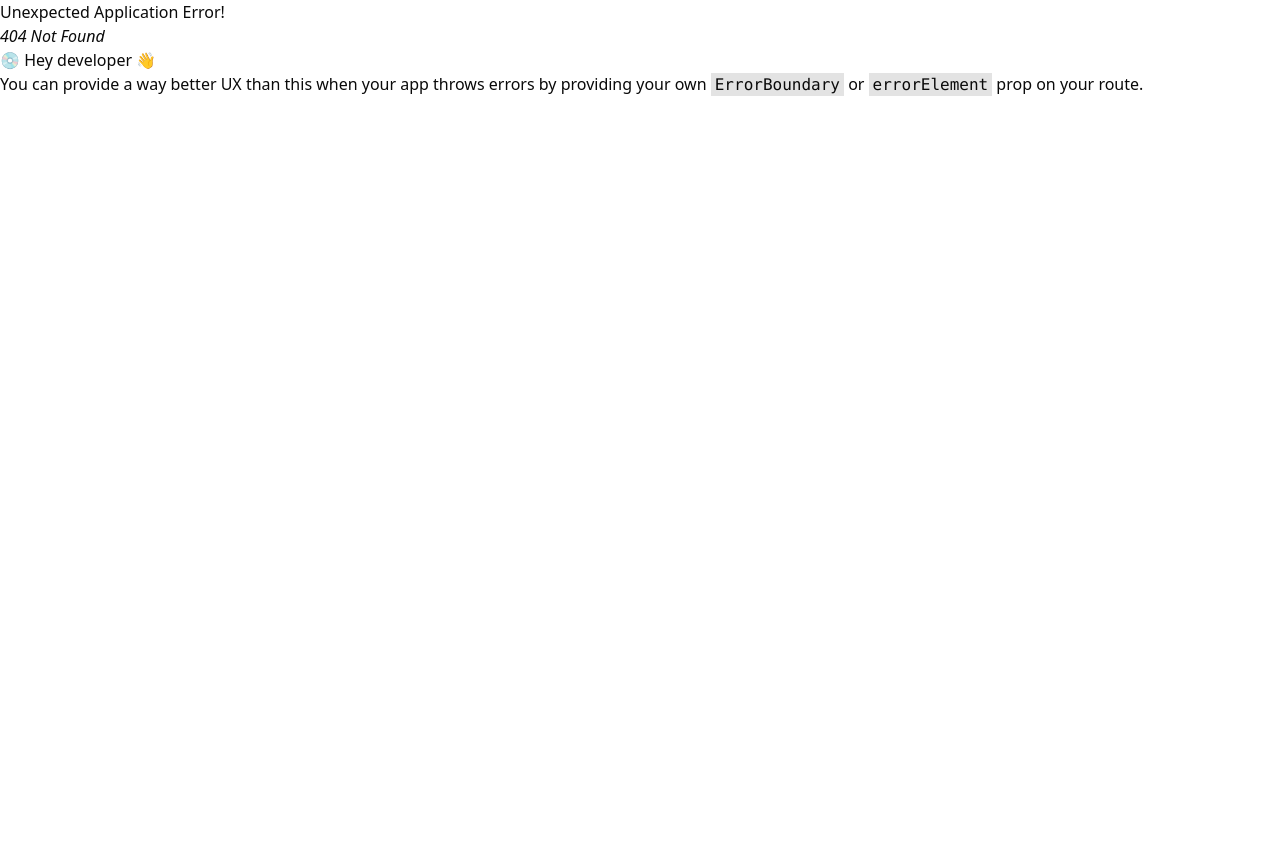
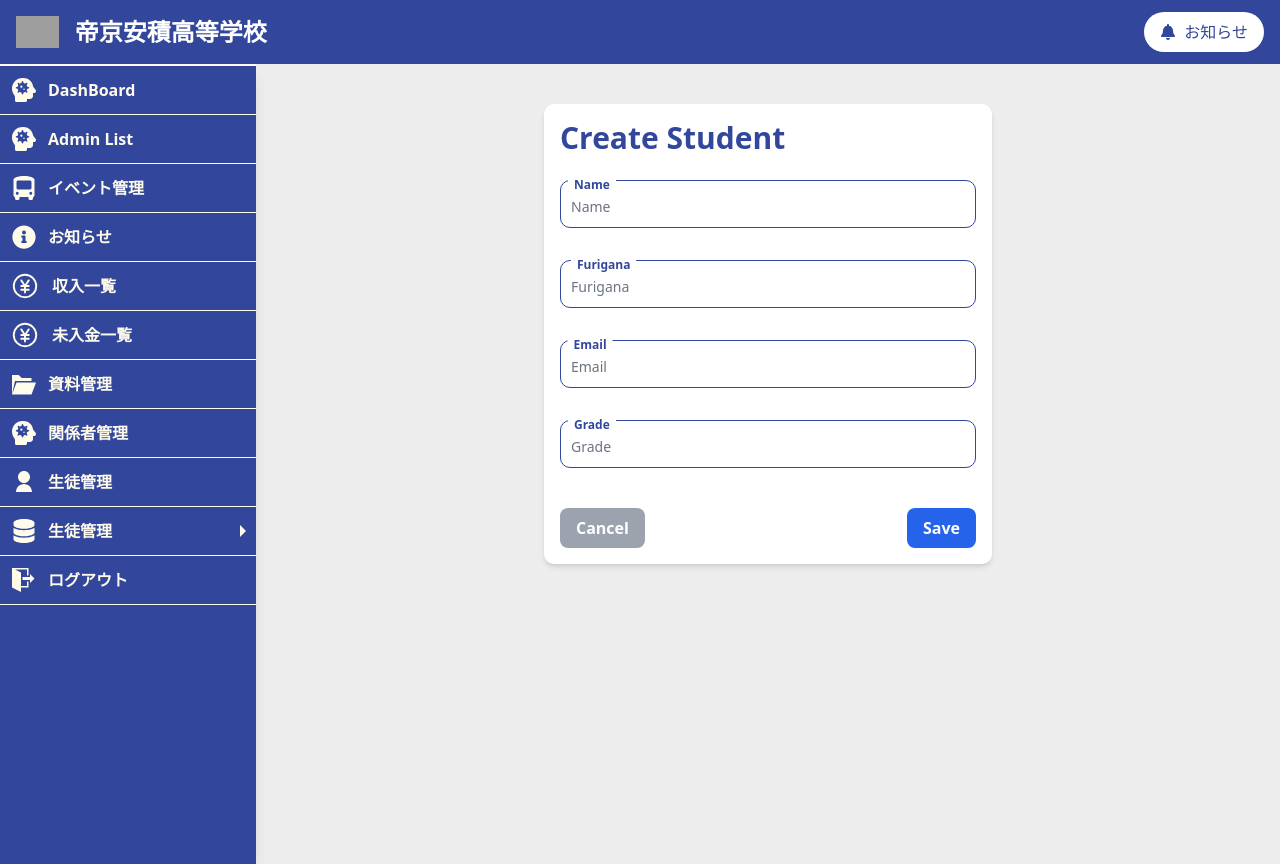
Before and after one commit to jbcPranta/School-PR, a React (Vite) app: page /react/create-student in a window 1280 px wide. Before the commit this address had no page. Before the commit the page ends 800 px from the top, so only its background shows below. Built offline with nearby package versions, Linux system fonts and the light colour scheme; grey boxes are pictures that could not be loaded.

Commit message:
Form work done

```diff
--- a/src/components/common/CommonForm.tsx
+++ b/src/components/common/CommonForm.tsx
@@ -1,188 +1,76 @@
 import React from "react";
 import { useForm } from "react-hook-form";
-import toast from "react-hot-toast";
 import { useNavigate } from "react-router-dom";
 
-type FormData = {
-  role: string;
+type FieldConfig = {
   name: string;
-  name_furigana: string;
-  phoneNumber: string;
-  email: string;
+  label: string;
+  type: string;
+  placeholder?: string;
+  validation?: object;
 };
 
-const CommonForm: React.FC = () => {
+type CommonFormProps = {
+  title: string;
+  fields: FieldConfig[];
+  // eslint-disable-next-line @typescript-eslint/no-explicit-any
+  onSubmit: (data: any) => void;
+};
+
+const CommonForm: React.FC<CommonFormProps> = ({ title, fields, onSubmit }) => {
   const {
     register,
     handleSubmit,
     formState: { errors },
-  } = useForm<FormData>({
-    mode: "onChange",
-    reValidateMode: "onChange",
-  });
+  } = useForm({ mode: "onChange", reValidateMode: "onChange" });
+
   const navigate = useNavigate();
-
-  const onSubmit = (data: FormData) => {
-    toast.success("Login Success");
-    console.log(data);
-    setTimeout(() => {
-      // Navigate to the desired page after submission
-    }, 1000);
-    // Add your submission logic here (e.g., API call)
-  };
+  console.log(fields)
 
   return (
     <form
       onSubmit={handleSubmit(onSubmit)}
-      className="max-w-md mx-auto p-4 space-y-6 bg-white shadow-md rounded-lg relative"
+      className="max-w-md mx-auto p-4 space-y-6 bg-white shadow-md rounded-lg"
     >
-      <h2 className="text-3xl font-bold text-[#32479C]">Create User</h2>
-      <div>
-        {/* Role */}
-        <div className="mb-4 relative">
+      <h2 className="text-3xl font-bold text-[#32479C]">{title}</h2>
+
+      {fields.map((field) => (
+        <div key={field.name} className="mb-4 relative">
           <input
-            required
-            type="text"
-            placeholder="Role"
+            type={field.type}
+            placeholder={field.placeholder || field.label}
             className={`block px-2.5 pb-2.5 pt-4 w-full text-sm bg-transparent rounded-lg border-1 ${
-              errors.role ? "border-red-500" : "border-[#32479C]"
+              errors[field.name] ? "border-red-500" : "border-[#32479C]"
             }`}
-            {...register("role", { required: "Role is required" })}
+            {...register(field.name, field.validation)}
           />
           <label
             className={`absolute text-base ${
-              errors.role ? "text-red-500" : "text-[#32479C]"
+              errors[field.name] ? "text-red-500" : "text-[#32479C]"
             } font-bold duration-300 transform -translate-y-4 scale-75 top-2 z-10 bg-white px-2`}
           >
-            Role
+            {field.label}
           </label>
           <p className="p-2 text-sm text-red-500 font-semibold">
-            {errors.role?.message}
+            {errors[field.name]?.message as string}
           </p>
         </div>
+      ))}
 
-        {/* Name */}
-        <div className="mb-4 relative">
-          <input
-            type="text"
-            placeholder="Name"
-            className={`block px-2.5 pb-2.5 pt-4 w-full text-sm bg-transparent rounded-lg border-1 ${
-              errors.name ? "border-red-500" : "border-[#32479C]"
-            }`}
-            {...register("name", { required: "Name is required" })}
-          />
-          <label
-            className={`absolute text-base ${
-              errors.name ? "text-red-500" : "text-[#32479C]"
-            } font-bold duration-300 transform -translate-y-4 scale-75 top-2 z-10 bg-white px-2`}
-          >
-            Name
-          </label>
-          <p className="p-2 text-sm text-red-500 font-semibold">
-            {errors.name?.message}
-          </p>
-        </div>
-
-        {/* Furigana Name */}
-        <div className="mb-4 relative">
-          <input
-            type="text"
-            placeholder="Furigana Name"
-            className={`block px-2.5 pb-2.5 pt-4 w-full text-sm bg-transparent rounded-lg border-1 ${
-              errors.name_furigana ? "border-red-500" : "border-[#32479C]"
-            }`}
-            {...register("name_furigana", {
-              required: "Furigana name is required",
-            })}
-          />
-          <label
-            className={`absolute text-base ${
-              errors.name_furigana ? "text-red-500" : "text-[#32479C]"
-            } font-bold duration-300 transform -translate-y-4 scale-75 top-2 z-10 bg-white px-2`}
-          >
-            Furigana Name
-          </label>
-          <p className="p-2 text-sm text-red-500 font-semibold">
-            {errors.name_furigana?.message}
-          </p>
-        </div>
-
-        {/* Phone Number */}
-        <div className="mb-4 relative">
-          <input
-            type="tel"
-            placeholder="Phone Number"
-            className={`block px-2.5 pb-2.5 pt-4 w-full text-sm bg-transparent rounded-lg border-1 ${
-              errors.phoneNumber ? "border-red-500" : "border-[#32479C]"
-            }`}
-            {...register("phoneNumber", {
-              required: "Phone number is required",
-            })}
-          />
-          <label
-            className={`absolute text-base ${
-              errors.phoneNumber ? "text-red-500" : "text-[#32479C]"
-            } font-bold duration-300 transform -translate-y-4 scale-75 top-2 z-10 bg-white px-2`}
-          >
-            Phone Number
-          </label>
-          <p className="p-2 text-sm text-red-500 font-semibold">
-            {errors.phoneNumber?.message}
-          </p>
-        </div>
-
-        {/* Email */}
-        <div className="mb-4 relative">
-          <input
-            type="email"
-            placeholder="Email"
-            className={`block px-2.5 pb-2.5 pt-4 w-full text-sm bg-transparent rounded-lg border-1 ${
-              errors.email ? "border-red-500" : "border-[#32479C]"
-            }`}
-            {...register("email", {
-              required: "Email is required",
-              pattern: {
-                value: /^[^\s@]+@[^\s@]+\.[^\s@]+$/,
-                message: "Invalid email address",
-              },
-            })}
-          />
-          <label
-            className={`absolute text-base ${
-              errors.email ? "text-red-500" : "text-[#32479C]"
-            } font-bold duration-300 transform -translate-y-4 scale-75 top-2 z-10 bg-white px-2`}
-          >
-            Email
-          </label>
-          <p className="p-2 text-sm text-red-500 font-semibold">
-            {errors.email?.message}
-          </p>
-        </div>
-
-        {/* Buttons with Link */}
       <div className="flex gap-4 justify-between mt-6">
         <button
           type="button"
-            className="bg-gray-400 hover:bg-gray-500 text-white font-semibold px-4 py-2 rounded-md cursor-pointer"
-            onClick={() => navigate(-1)} // Go back to the previous page
+          className="bg-gray-400 hover:bg-gray-500 text-white font-semibold px-4 py-2 rounded-md"
+          onClick={() => navigate(-1)}
         >
           Cancel
         </button>
         <button
-            type="button"
-            className="bg-yellow-500 hover:bg-yellow-600 text-white font-semibold px-4 py-2 rounded-md cursor-pointer"
-          >
-            Register
-          </button>
-
-          <button
-            onClick={handleSubmit(onSubmit)}
           type="submit"
-            className="bg-blue-600 hover:bg-blue-700 text-white font-semibold px-4 py-2 rounded-md cursor-pointer"
+          className="bg-blue-600 hover:bg-blue-700 text-white font-semibold px-4 py-2 rounded-md"
         >
           Save
         </button>
-        </div>
       </div>
     </form>
   );
--- a/src/components/common/DataTableCommon.tsx
+++ b/src/components/common/DataTableCommon.tsx
@@ -8,10 +8,17 @@ type DataTableCommonProps = {
   // eslint-disable-next-line @typescript-eslint/no-explicit-any
   data: any[];
   headerTitle: string;
+  createPage: string;
   Actions: React.ReactNode[];
 };
 
-const DataTableCommon: React.FC<DataTableCommonProps> = ({ tableHead, data, headerTitle, Actions }) => {
+const DataTableCommon: React.FC<DataTableCommonProps> = ({
+  tableHead,
+  data,
+  headerTitle,
+  Actions,
+  createPage,
+}) => {
   const [pageNumber, setPageNumber] = useState(0);
   console.log(data);
   const page = 1; // Adjust the page numbers the way you want
@@ -30,7 +37,7 @@ const DataTableCommon: React.FC<DataTableCommonProps> = ({ tableHead, data, head
     <div className="relative">
       {/* Header section */}
       <div className="pb-4  dark:bg-gray-900 flex justify-between items-center">
-        <Link to={`/react/create-user`}>
+        <Link to={`${createPage}`} className="flex gap-2">
           <button className="text-white bg-green-600 hover:bg-green-700 font-medium rounded-md text-sm py-2.5 px-5 cursor-pointer">
             Create User
           </button>
--- /dev/null
+++ b/src/pages/AdminForm.tsx
@@ -0,0 +1,49 @@
+import React from "react";
+import toast from "react-hot-toast";
+import CommonForm from "../components/common/CommonForm";
+
+
+const AdminForm: React.FC= () => {
+  const adminFields = [
+    {
+      name: "role",
+      label: "Role",
+      type: "text",
+      validation: { required: "Role is required" },
+    },
+    {
+      name: "name",
+      label: "Name",
+      type: "text",
+      validation: { required: "Name is required" },
+    },
+    {
+      name: "email",
+      label: "Email",
+      type: "email",
+      validation: {
+        required: "Email is required",
+        pattern: {
+          value: /^[^\s@]+@[^\s@]+\.[^\s@]+$/,
+          message: "Invalid email address",
+        },
+      },
+    },
+    {
+      name: "department",
+      label: "Department",
+      type: "text",
+    },
+  ];
+
+  const handleSubmit = (data: Record<string, unknown>) => {
+    console.log("Admin Submitted:", data);
+    toast.success("Admin created!");
+  };
+
+  return (
+    <CommonForm title="Create Admin" fields={adminFields} onSubmit={handleSubmit} />
+  );
+};
+
+export default AdminForm;
--- a/src/pages/AdminPage.tsx
+++ b/src/pages/AdminPage.tsx
@@ -61,6 +61,7 @@ const AdminPage: React.FC = () => {
       <DataTableCommon
         tableHead={tableHead}
         data={AdminData}
+        createPage="/react/create-admin"
         headerTitle={headerTitle}
         Actions={buttons}
       />
--- /dev/null
+++ b/src/pages/StudentForm.tsx
@@ -0,0 +1,52 @@
+import React from "react";
+import toast from "react-hot-toast";
+import CommonForm from "../components/common/CommonForm";
+
+const StudentForm: React.FC = () => {
+  const studentFields = [
+    {
+      name: "name",
+      label: "Name",
+      type: "text",
+      validation: { required: "Name is required" },
+    },
+    {
+      name: "name_furigana",
+      label: "Furigana",
+      type: "text",
+    },
+    {
+      name: "email",
+      label: "Email",
+      type: "email",
+      validation: {
+        required: "Email is required",
+        pattern: {
+          value: /^[^\s@]+@[^\s@]+\.[^\s@]+$/,
+          message: "Invalid email address",
+        },
+      },
+    },
+    {
+      name: "grade",
+      label: "Grade",
+      type: "text",
+      required: true,
+    },
+  ];
+
+  const handleSubmit = (data: Record<string, unknown>) => {
+    console.log("Student Submitted:", data);
+    toast.success("Student registered!");
+  };
+
+  return (
+    <CommonForm
+      title="Create Student"
+      fields={studentFields}
+      onSubmit={handleSubmit}
+    />
+  );
+};
+
+export default StudentForm;
--- a/src/pages/StudentList.tsx
+++ b/src/pages/StudentList.tsx
@@ -68,6 +68,7 @@ const StudentList: React.FC = () => {
         tableHead={tableHead}
         data={studentData}
         headerTitle={headerTitle}
+        createPage="/react/create-student"
         Actions={buttons}
       />
     </div>
```
Also changed, not shown: src/main.tsx (+11 -6 lines), src/pages/student-management/ClassList.tsx (renamed from src/pages/student-managment/ClassList.tsx), src/pages/student-management/ClubList.tsx (renamed from src/pages/student-managment/ClubList.tsx), src/pages/student-management/ExpenseItemList.tsx (renamed from src/pages/student-managment/ExpenseItemList.tsx). Lines whose indentation alone changed are shown as unchanged.
